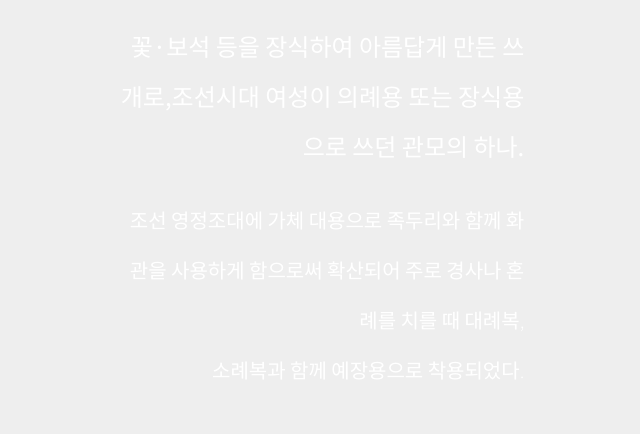
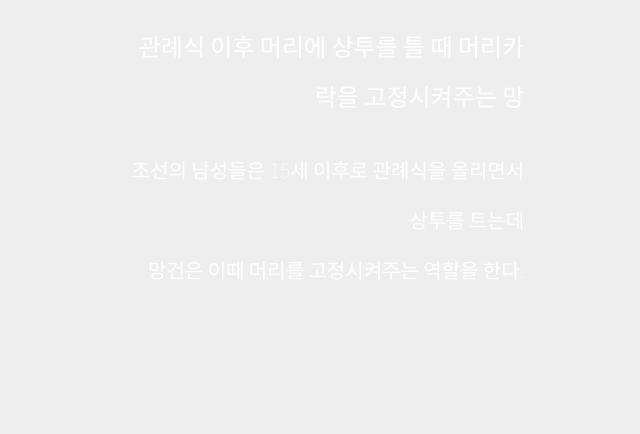
Before and after one commit to SeokJin-Seo/HAT, a plain HTML site: page mang.html in a window 1280 px wide. Shown: the part 291-725 px from the top of the page, 637-1277 px from the left. Drawn offline with Linux system fonts and the light colour scheme; some icons are missing.

Commit message:
Update mang.html

```diff
--- a/mang.html
+++ b/mang.html
@@ -19,10 +19,9 @@
       <div class="head_title">
         <ul>
           <li id="ex1">망건</li>
-          <li id="ex2"><p>꽃·보석 등을 장식하여 아름답게 만든 쓰개로,조선시대 여성이 의례용 또는 장식용으로 쓰던 관모의 하나.</p>
+          <li id="ex2"><p>관례식 이후 머리에 상투를 틀 때 머리카락을 고정시켜주는 망</p>
 
-          <span>조선 영정조대에 가체 대용으로 족두리와 함께 화관을 사용하게 함으로써 확산되어
-          주로 경사나 혼례를 치를 때 대례복, <br> 소례복과 함께 예장용으로 착용되었다.</span>
+          <span>조선의 남성들은 15세 이후로 관례식을 올리면서 상투를 트는데 <br>망건은 이때 머리를 고정시켜주는 역할을 한다.</span>
          </li>
         </ul>
       </div>
```
